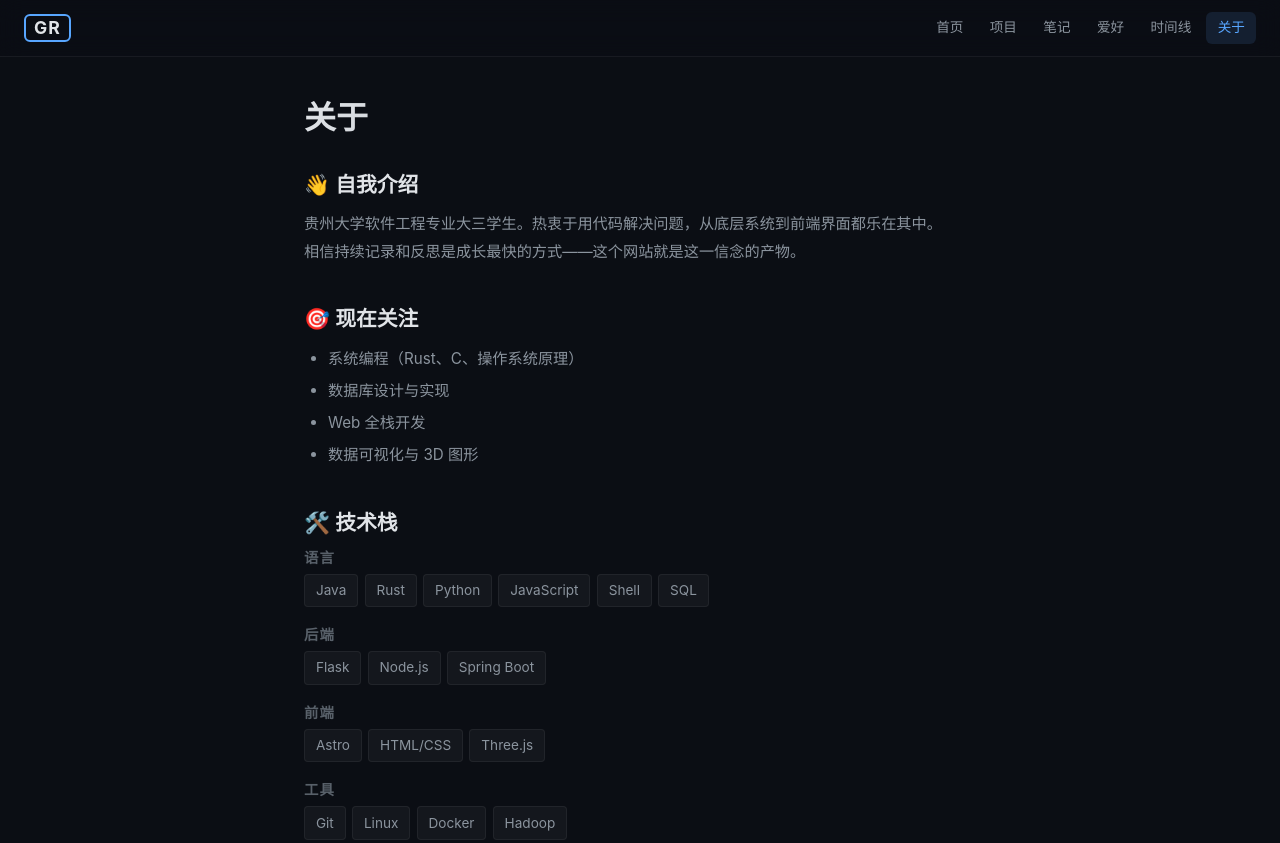
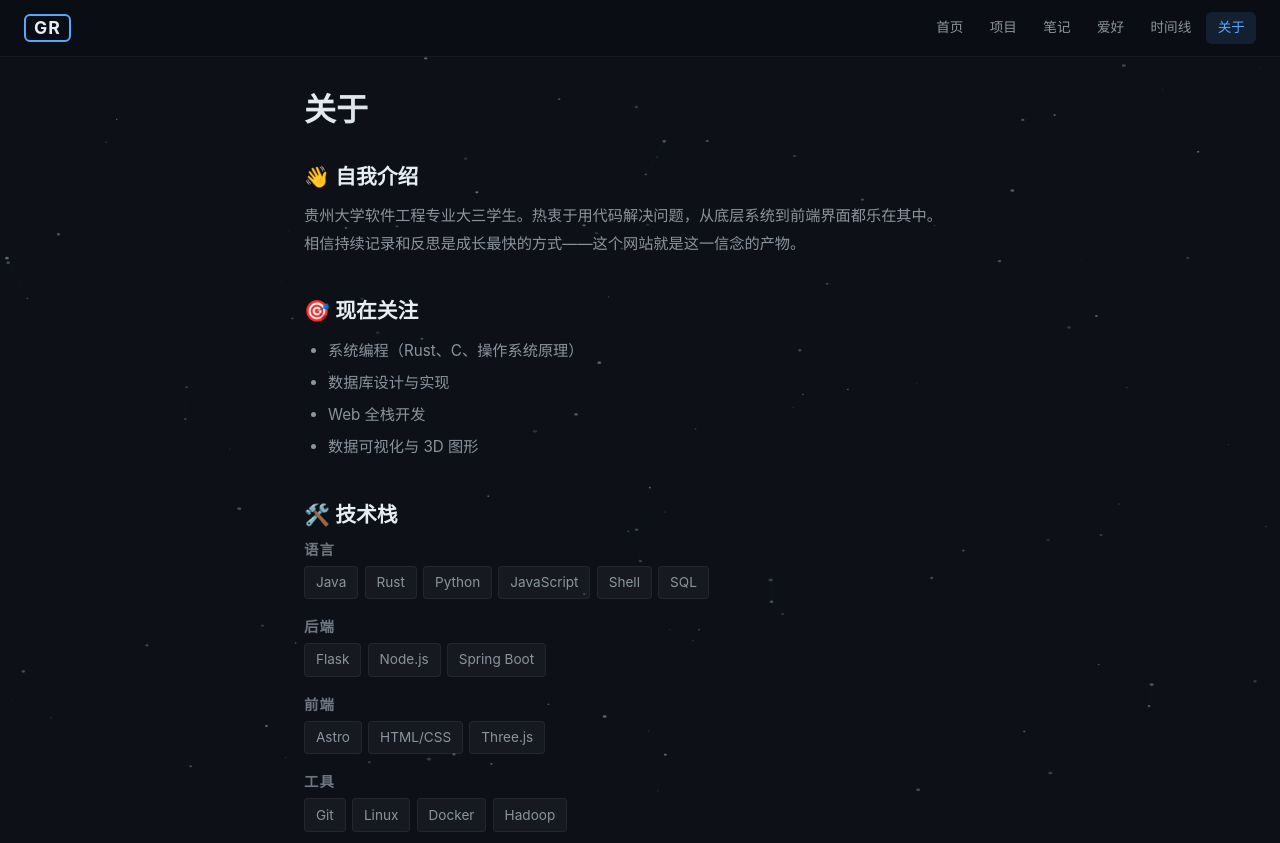
Before and after one commit to tgrlhl-linux/personal-site, an Astro site: page /about in a window 1280 px wide. Shown: the top 843 px of the page. Built offline with nearby package versions, Linux system fonts and the light colour scheme; Astro itself is replaced by a stand-in of ours.

Commit message:
style: 调暗色为柔和深蓝 + 悬浮诗句 + 星空粒子 + 卡片比例优化
- 背景从 #0b0e14 调为 #0d1117 (GitHub暗色系，更柔和)
- 首页添加「倦随尘絮争朝暮，独逐星鸿赴大荒」渐变悬浮字动画
- 全站增加 Canvas 星空粒子流背景 (120粒子 + 连线)
- 卡片 padding 减小 15%，字体微调，整体比例更舒适
- 项目页精选卡片 padding 和字号统一优化

```diff
--- /dev/null
+++ b/src/components/StarParticles.astro
@@ -0,0 +1,129 @@
+<canvas id="starfield"></canvas>
+
+<script>
+  (function() {
+    const canvas = document.getElementById('starfield');
+    if (!canvas) return;
+    const ctx = canvas.getContext('2d');
+    let w, h, particles = [];
+    const COUNT = 120;
+    const MAX_SPEED = 0.15;
+    const CONNECT_DIST = 120;
+
+    function resize() {
+      w = canvas.width = window.innerWidth;
+      h = canvas.height = document.documentElement.scrollHeight || window.innerHeight;
+    }
+
+    function createParticle() {
+      return {
+        x: Math.random() * w,
+        y: Math.random() * h,
+        vx: (Math.random() - 0.5) * MAX_SPEED * 0.5,
+        vy: -Math.random() * MAX_SPEED - 0.02,
+        r: Math.random() * 1.8 + 0.4,
+        a: Math.random() * 0.5 + 0.2,
+        phase: Math.random() * Math.PI * 2,
+      };
+    }
+
+    function init() {
+      resize();
+      particles = Array.from({ length: COUNT }, createParticle);
+    }
+
+    function draw() {
+      ctx.clearRect(0, 0, w, h);
+
+      // Update particle height on scroll
+      const maxH = document.documentElement.scrollHeight || window.innerHeight;
+      if (maxH > h) {
+        h = canvas.height = maxH;
+      }
+
+      // Update and draw particles
+      for (let i = 0; i < particles.length; i++) {
+        const p = particles[i];
+
+        // Twinkle
+        const twinkle = Math.sin(Date.now() * 0.001 + p.phase) * 0.15 + 0.85;
+
+        // Move
+        p.x += p.vx;
+        p.y += p.vy;
+
+        // Wrap
+        if (p.y < -10) { p.y = h + 10; p.x = Math.random() * w; }
+        if (p.x < -10) p.x = w + 10;
+        if (p.x > w + 10) p.x = -10;
+
+        // Draw
+        ctx.beginPath();
+        ctx.arc(p.x, p.y, p.r, 0, Math.PI * 2);
+        ctx.fillStyle = `rgba(200, 215, 235, ${p.a * twinkle})`;
+        ctx.fill();
+      }
+
+      // Draw connections
+      for (let i = 0; i < particles.length; i++) {
+        for (let j = i + 1; j < particles.length; j++) {
+          const a = particles[i], b = particles[j];
+          const dx = a.x - b.x, dy = a.y - b.y;
+          const dist = Math.sqrt(dx * dx + dy * dy);
+          if (dist < CONNECT_DIST) {
+            const alpha = (1 - dist / CONNECT_DIST) * 0.12;
+            ctx.beginPath();
+            ctx.moveTo(a.x, a.y);
+            ctx.lineTo(b.x, b.y);
+            ctx.strokeStyle = `rgba(140, 170, 210, ${alpha})`;
+            ctx.lineWidth = 0.5;
+            ctx.stroke();
+          }
+        }
+      }
+    }
+
+    function loop() {
+      draw();
+      requestAnimationFrame(loop);
+    }
+
+    init();
+    loop();
+
+    let resizeTimer;
+    window.addEventListener('resize', () => {
+      clearTimeout(resizeTimer);
+      resizeTimer = setTimeout(() => {
+        resize();
+        // Reposition particles to new bounds
+        particles.forEach(p => {
+          p.x = Math.min(p.x, w);
+          p.y = Math.min(p.y, h);
+        });
+      }, 200);
+    });
+
+    // Re-observe height on content changes
+    const observer = new ResizeObserver(() => {
+      const maxH = document.documentElement.scrollHeight || window.innerHeight;
+      if (maxH > h) {
+        h = canvas.height = maxH;
+      }
+    });
+    observer.observe(document.body);
+  })();
+</script>
+
+<style>
+  #starfield {
+    position: fixed;
+    top: 0;
+    left: 0;
+    width: 100%;
+    height: 100%;
+    z-index: 0;
+    pointer-events: none;
+    opacity: 0.7;
+  }
+</style>
--- a/src/layouts/Base.astro
+++ b/src/layouts/Base.astro
@@ -2,6 +2,7 @@
 import '../styles/global.css';
 import Header from '../components/Header.astro';
 import Footer from '../components/Footer.astro';
+import StarParticles from '../components/StarParticles.astro';
 
 export interface Props {
   title?: string;
@@ -23,6 +24,7 @@ const containerClass = wide ? 'container-wide' : 'container';
     <link rel="icon" type="image/svg+xml" href="/favicon.svg" />
   </head>
   <body>
+    <StarParticles />
     <Header />
     <main class="page">
       <div class={containerClass}>
--- a/src/styles/global.css
+++ b/src/styles/global.css
@@ -1,12 +1,12 @@
 :root {
-  /* ── Base ── */
-  --bg: #0b0e14;
-  --bg-card: #131820;
+  /* ── Base (lighter dark — easier on eyes) ── */
+  --bg: #0d1117;
+  --bg-card: #161b22;
   --bg-hover: rgba(255,255,255,0.04);
-  --bg-raised: #1a212e;
-  --text: #e1e4e8;
+  --bg-raised: #1c2333;
+  --text: #e6edf3;
   --text-secondary: #8b949e;
-  --text-muted: #586069;
+  --text-muted: #6e7681;
   --border: rgba(255,255,255,0.06);
   --shadow: 0 1px 3px rgba(0,0,0,0.3);
   --shadow-hover: 0 8px 32px rgba(0,0,0,0.5);
@@ -23,18 +23,18 @@
 
   /* ── Course / Section accent colors ── */
   --c-os: #58a6ff;
-  --c-os-glow: rgba(88,166,255,0.15);
+  --c-os-glow: rgba(88,166,255,0.12);
   --c-db: #3fb950;
-  --c-db-glow: rgba(63,185,80,0.15);
+  --c-db-glow: rgba(63,185,80,0.12);
   --c-prob: #d29922;
-  --c-prob-glow: rgba(210,153,34,0.15);
+  --c-prob-glow: rgba(210,153,34,0.12);
   --c-pol: #bc8cff;
-  --c-pol-glow: rgba(188,140,255,0.15);
+  --c-pol-glow: rgba(188,140,255,0.12);
 
   --c-project: #f0883e;
-  --c-project-glow: rgba(240,136,62,0.15);
+  --c-project-glow: rgba(240,136,62,0.12);
   --c-hobby: #79c0ff;
-  --c-hobby-glow: rgba(121,192,255,0.15);
+  --c-hobby-glow: rgba(121,192,255,0.12);
 
   /* ── Accent ── */
   --accent: var(--c-os);
@@ -63,7 +63,7 @@ h1 { font-size: 2rem; margin-bottom: 0.5rem; }
 h2 { font-size: 1.5rem; margin: 2rem 0 0.75rem; }
 h3 { font-size: 1.2rem; margin: 1.5rem 0 0.5rem; }
 
-p { margin-bottom: 1rem; }
+p { margin-bottom: 1rem; line-height: 1.8; }
 ul, ol { margin: 0.5rem 0 1rem 1.5rem; }
 li { margin-bottom: 0.3rem; }
 
@@ -109,8 +109,11 @@ img, svg { max-width: 100%; height: auto; }
   margin: 0 auto;
   padding: 0 1.5rem;
 }
-
-.page { padding: 2.5rem 0 4rem; }
+.page {
+  padding: 2rem 0 3.5rem;
+  position: relative;
+  z-index: 1;
+}
 
 /* ── Common elements ── */
 .tag {
@@ -130,11 +133,11 @@ img, svg { max-width: 100%; height: auto; }
 /* ── Button ── */
 .btn {
   display: inline-block;
-  padding: 0.45rem 1.1rem;
+  padding: 0.5rem 1.2rem;
   background: var(--accent);
   color: #fff;
   border-radius: var(--radius-sm);
-  font-size: 0.85rem;
+  font-size: 0.88rem;
   border: none;
   cursor: pointer;
   transition: all 0.15s;
@@ -161,7 +164,7 @@ img, svg { max-width: 100%; height: auto; }
 
 /* ── Page header ── */
 .page-header {
-  margin-bottom: 2rem;
+  margin-bottom: 1.5rem;
 }
 .page-header h1 {
   background: linear-gradient(135deg, var(--text), var(--text-secondary));
@@ -173,9 +176,15 @@ img, svg { max-width: 100%; height: auto; }
   font-size: 1rem;
 }
 
+/* ── Scrollbar ── */
+::-webkit-scrollbar { width: 6px; }
+::-webkit-scrollbar-track { background: transparent; }
+::-webkit-scrollbar-thumb { background: var(--border); border-radius: 3px; }
+::-webkit-scrollbar-thumb:hover { background: var(--text-muted); }
+
 /* ── Responsive ── */
 @media (max-width: 640px) {
   html { font-size: 15px; }
   .container, .container-wide { padding: 0 1rem; }
-  .page { padding: 1.5rem 0 3rem; }
+  .page { padding: 1.2rem 0 2.5rem; }
 }
```
Also changed, not shown: src/pages/index.astro (+62 -22 lines), src/pages/notes/index.astro (+22 -22 lines), src/pages/projects/index.astro (+29 -29 lines).
